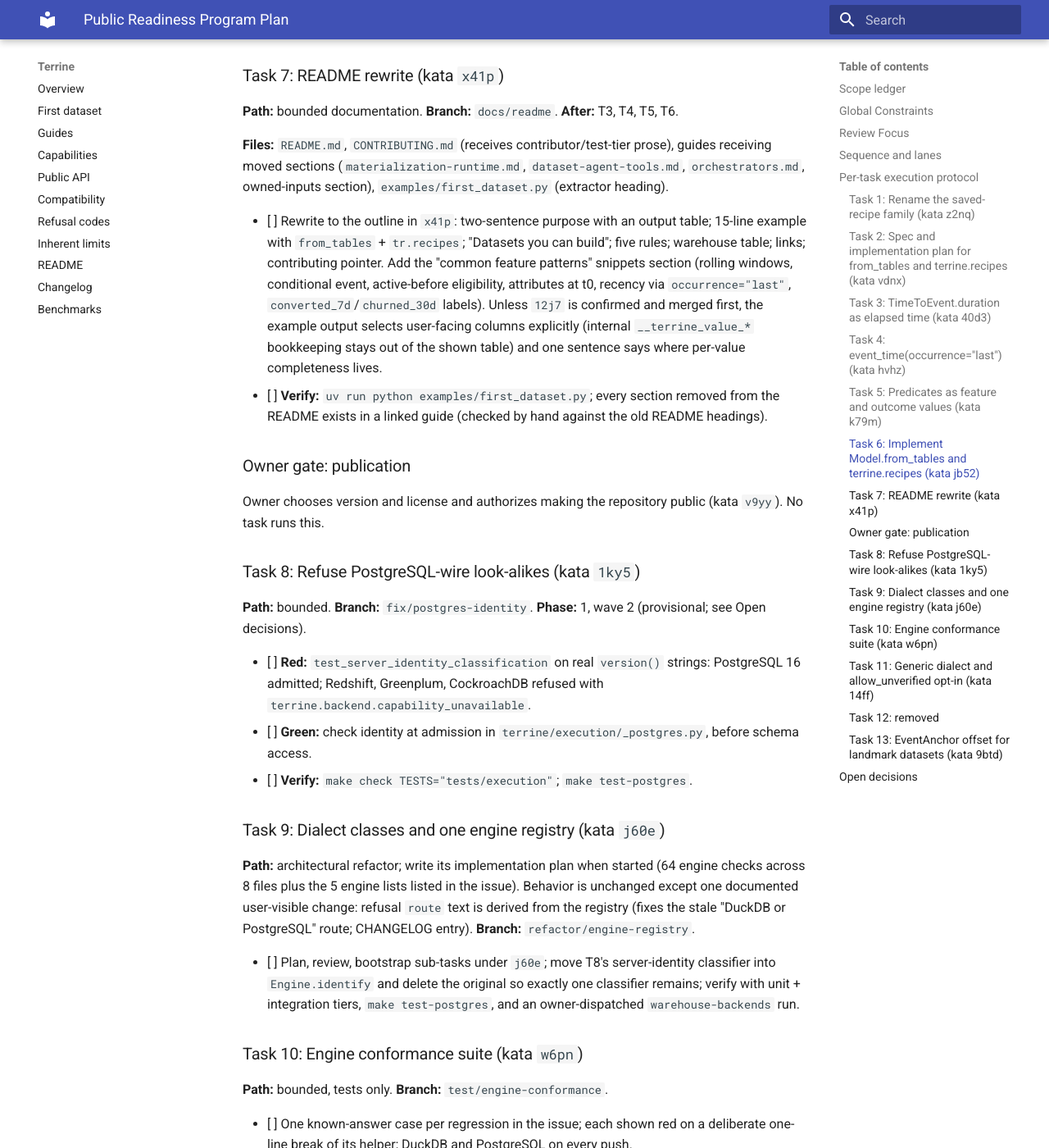
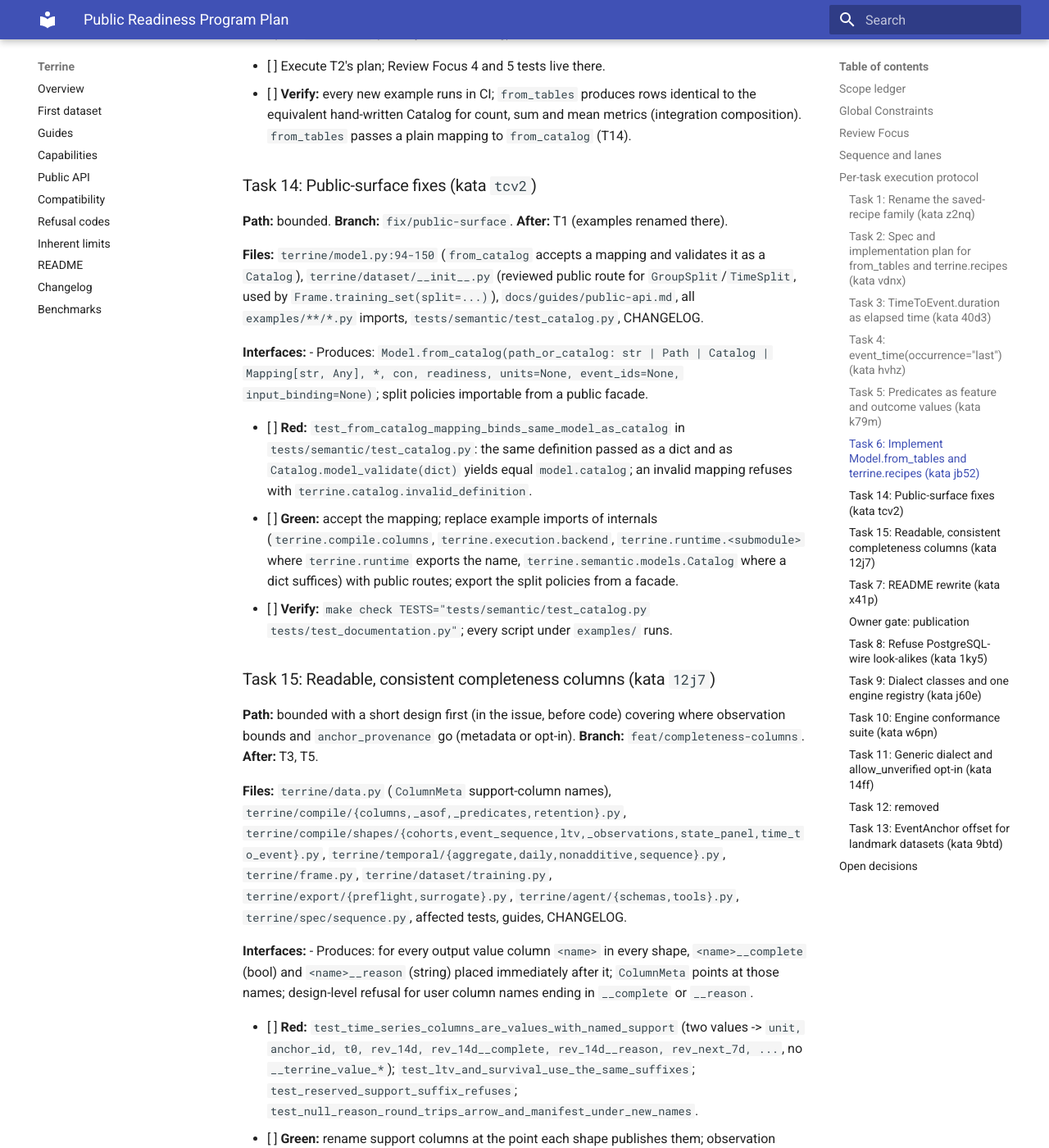
Before and after one commit to kylejcaron/terrine, an MkDocs documentation site: the page built from docs/superpowers/plans/2026-10-26-public-readiness.md, in a window 1280 px wide and 1400 px high, scrolled down 8357 px. Shown: the whole window at 82% size. Built offline with MkDocs 1.6.1 and Material for MkDocs 9.7.7, drawn with Linux system fonts in a browser that asks for light colours; some of the changed text lies outside the part shown.

Commit message:
docs: add public-surface and completeness-column work to the public readiness plan

````diff
--- a/docs/superpowers/plans/2026-10-26-public-readiness.md
+++ b/docs/superpowers/plans/2026-10-26-public-readiness.md
@@ -23,9 +23,9 @@
 | 7a | Engine registry and conformance suite for 10-15+ engines | Owner: "assume we'll support 10-15 in the near future and might expand further beyond that"; "yes please!" | Yes |
 | 7b | Opt-in generic default for unregistered Ibis backends | Owner: "isnt it as easy as seeing which ibis backend is provided and giving a warning?"; "does your proposed solution have a default operation, ie just default unverified ibis?"; "yes please!" | Yes |
 | 7c | Adding new engines (Trino, ClickHouse, SQL Server, Oracle, Spark, ...) | Owner: "we wont add additional engines as part of this work" | **Out of scope** - no tasks; kata `6dmp` stays in the backlog outside this plan |
-| 8 | Refuse PostgreSQL-wire look-alikes (Redshift etc. admitted as PostgreSQL); moved before publication | Owner standing rule (global AGENTS.md): "Do not defer related defects found while working". Placement in phase 1 is provisional (plan review, high finding) | Yes (placement provisional; see Open decisions) |
-| 9 | `from_catalog` accepts a mapping; examples import public modules only (kata `tcv2`) | Agent-proposed | **No** - no tasks; listed in the needs-human issue |
-| 10 | Readable, consistent completeness columns across shapes (kata `12j7`) | Agent-proposed | **No** - no tasks; listed in the needs-human issue |
+| 8 | Refuse PostgreSQL-wire look-alikes (Redshift etc. admitted as PostgreSQL), before publication | Owner standing rule (global AGENTS.md): "Do not defer related defects found while working"; placement: "recommendations sounds good to me" (reply to "keep it in phase 1") | Yes |
+| 9 | `from_catalog` accepts a mapping; examples import public modules only; reviewed public route for training splits (kata `tcv2`) | Owner: "recommendations sounds good to me" (reply to "include it") | Yes |
+| 10 | Readable, consistent completeness columns across shapes, option (a): `<name>__complete` / `<name>__reason` next to each value (kata `12j7`) | Owner: "recommendations sounds good to me" (reply to "include it, and use (a)") | Yes |
 
 Making the repository public, choosing version/license and any push or publish are owner actions (kata `v9yy`), not tasks.
 
@@ -55,10 +55,10 @@ Making the repository public, choosing version/license and any push or publish a
 ```mermaid
 flowchart LR
   subgraph P1[Phase 1: public API and usability]
-    T1[T1 z2nq rename] --> T6[T6 jb52 from_tables + recipes]
+    T1[T1 z2nq rename] --> T14[T14 tcv2 public surface] --> T6[T6 jb52 from_tables + recipes]
     T2[T2 vdnx spec + plan] --> T6
-    T3[T3 40d3 duration]
-    T4[T4 hvhz last occurrence] --> T5[T5 k79m boolean outputs]
+    T3[T3 40d3 duration] --> T15[T15 12j7 completeness columns]
+    T4[T4 hvhz last occurrence] --> T5[T5 k79m boolean outputs] --> T15
     T8[T8 1ky5 look-alikes]
   end
   subgraph P2[Phase 2]
@@ -79,15 +78,16 @@ flowchart LR
 | Wave | Parallel lanes | Why this split |
 | --- | --- | --- |
 | 1 | T1, T2, T3, T4 | Disjoint footprints. T1 and T3 both touch `terrine/frame.py` in different functions (recipe/view references vs `_normalize_output`); merge whichever finishes second with a rebase. T2 is documentation only |
-| 2 | T5 (after T4), T6 (after T1 + T2), T8 | T4 and T5 share `spec/expressions.py`, `spec/validate.py`, `compile/columns.py`, so they run in one lane. T6 touches `model.py`, `__init__.py` and a new `recipes` module; T1 must land first so "recipe" is free. T8 touches only `execution/_postgres.py` and its tests |
+| 2 | T5 (after T4), T14 (after T1), T8 | T4 and T5 share `spec/expressions.py`, `spec/validate.py`, `compile/columns.py`, so they run in one lane. T14 edits the examples T1 renames and `model.py`. T8 touches only `execution/_postgres.py` and its tests |
+| 3 | T6 (after T2 + T14), T15 (after T3 + T5) | T6 touches `model.py`, `__init__.py` and a new `recipes` module; T15 touches compile, temporal, `frame.py`, `data.py`, exports and agent schemas. Only guide pages overlap; rebase the second |
 | Gate | Owner pushes `main` and dispatches `warehouse-backends` (`backend_mode=all`) | Snowflake parity has no local route; GitHub actions are owner-reserved |
-| 3 | T7 | Shows the final API: blocked by T3, T4, T5, T6 |
+| 4 | T7 | Shows the final API: blocked by T3, T4, T5, T6, T14, T15 |
 | Gate | Owner decides publication (`v9yy`) | Owner-reserved |
-| 4 | T9, T10, T13 | T9 is a pure refactor of `terrine/backends/` and `terrine/execution/`; T10 adds tests only; T13 touches `compile/anchors.py` near the engine list T9 removes (`anchors.py:154`): rebase whichever lands second |
-| 5 | T11 (after T9 + T10) | Needs the registry and the suite |
+| 5 | T9, T10, T13 | T9 is a pure refactor of `terrine/backends/` and `terrine/execution/`; T10 adds tests only; T13 touches `compile/anchors.py` near the engine list T9 removes (`anchors.py:154`): rebase whichever lands second |
+| 6 | T11 (after T9 + T10) | Needs the registry and the suite |
 | - | No new engines | Owner decision; T12 removed |
 
-Concurrency cap: at most four worktrees at once; waves 1 and 2 stay within it.
+Concurrency cap: at most four worktrees at once; every wave stays within it.
 
 ## Per-task execution protocol
 
@@ -176,15 +176,41 @@ Every task follows the same loop (kata-driven-development "Per-Task Discipline")
 **Files (expected; T2's plan is authoritative):** `terrine/model.py`, new `terrine/recipes.py`, `terrine/__init__.py`, `docs/guides/*` (constructor first, "under the hood" Design second), examples, `AGENTS.md` (two-layer API wording), CHANGELOG.
 
 - [ ] Execute T2's plan; Review Focus 4 and 5 tests live there.
-- [ ] **Verify:** every new example runs in CI; `from_tables` produces rows identical to the equivalent hand-written Catalog for count, sum and mean metrics (integration composition).
+- [ ] **Verify:** every new example runs in CI; `from_tables` produces rows identical to the equivalent hand-written Catalog for count, sum and mean metrics (integration composition). `from_tables` passes a plain mapping to `from_catalog` (T14).
+
+### Task 14: Public-surface fixes (kata `tcv2`)
+
+**Path:** bounded. **Branch:** `fix/public-surface`. **After:** T1 (examples renamed there).
+
+**Files:** `terrine/model.py:94-150` (`from_catalog` accepts a mapping and validates it as a `Catalog`), `terrine/dataset/__init__.py` (reviewed public route for `GroupSplit`/`TimeSplit`, used by `Frame.training_set(split=...)`), `docs/guides/public-api.md`, all `examples/**/*.py` imports, `tests/semantic/test_catalog.py`, CHANGELOG.
+
+**Interfaces:**
+- Produces: `Model.from_catalog(path_or_catalog: str | Path | Catalog | Mapping[str, Any], *, con, readiness, units=None, event_ids=None, input_binding=None)`; split policies importable from a public facade.
+
+- [ ] **Red:** `test_from_catalog_mapping_binds_same_model_as_catalog` in `tests/semantic/test_catalog.py`: the same definition passed as a dict and as `Catalog.model_validate(dict)` yields equal `model.catalog`; an invalid mapping refuses with `terrine.catalog.invalid_definition`.
+- [ ] **Green:** accept the mapping; replace example imports of internals (`terrine.compile.columns`, `terrine.execution.backend`, `terrine.runtime.<submodule>` where `terrine.runtime` exports the name, `terrine.semantic.models.Catalog` where a dict suffices) with public routes; export the split policies from a facade.
+- [ ] **Verify:** `make check TESTS="tests/semantic/test_catalog.py tests/test_documentation.py"`; every script under `examples/` runs.
+
+### Task 15: Readable, consistent completeness columns (kata `12j7`)
+
+**Path:** bounded with a short design first (in the issue, before code) covering where observation bounds and `anchor_provenance` go (metadata or opt-in). **Branch:** `feat/completeness-columns`. **After:** T3, T5.
+
+**Files:** `terrine/data.py` (`ColumnMeta` support-column names), `terrine/compile/{columns,_asof,_predicates,retention}.py`, `terrine/compile/shapes/{cohorts,event_sequence,ltv,_observations,state_panel,time_to_event}.py`, `terrine/temporal/{aggregate,daily,nonadditive,sequence}.py`, `terrine/frame.py`, `terrine/dataset/training.py`, `terrine/export/{preflight,surrogate}.py`, `terrine/agent/{schemas,tools}.py`, `terrine/spec/sequence.py`, affected tests, guides, CHANGELOG.
+
+**Interfaces:**
+- Produces: for every output value column `<name>` in every shape, `<name>__complete` (bool) and `<name>__reason` (string) placed immediately after it; `ColumnMeta` points at those names; design-level refusal for user column names ending in `__complete` or `__reason`.
+
+- [ ] **Red:** `test_time_series_columns_are_values_with_named_support` (two values -> `unit, anchor_id, t0, rev_14d, rev_14d__complete, rev_14d__reason, rev_next_7d, ...`, no `__terrine_value_*`); `test_ltv_and_survival_use_the_same_suffixes`; `test_reserved_support_suffix_refuses`; `test_null_reason_round_trips_arrow_and_manifest_under_new_names`.
+- [ ] **Green:** rename support columns at the point each shape publishes them; observation bounds move per the design; exports and training views read names from `ColumnMeta`.
+- [ ] **Verify:** `make check TESTS="tests"`; `uv run pytest -q integration`; `make test-postgres`; library hand-off integration tests unchanged in behavior.
 
 ### Task 7: README rewrite (kata `x41p`)
 
-**Path:** bounded documentation. **Branch:** `docs/readme`. **After:** T3, T4, T5, T6.
+**Path:** bounded documentation. **Branch:** `docs/readme`. **After:** T3, T4, T5, T6, T14, T15 and the warehouse-backends gate.
 
 **Files:** `README.md`, `CONTRIBUTING.md` (receives contributor/test-tier prose), guides receiving moved sections (`materialization-runtime.md`, `dataset-agent-tools.md`, `orchestrators.md`, owned-inputs section), `examples/first_dataset.py` (extractor heading).
 
-- [ ] Rewrite to the outline in `x41p`: two-sentence purpose with an output table; 15-line example with `from_tables` + `tr.recipes`; "Datasets you can build"; five rules; warehouse table; links; contributing pointer. Add the "common feature patterns" snippets section (rolling windows, conditional event, active-before eligibility, attributes at t0, recency via `occurrence="last"`, `converted_7d`/`churned_30d` labels). Unless `12j7` is confirmed and merged first, the example output selects user-facing columns explicitly (internal `__terrine_value_*` bookkeeping stays out of the shown table) and one sentence says where per-value completeness lives.
+- [ ] Rewrite to the outline in `x41p`: two-sentence purpose with an output table; 15-line example with `from_tables` + `tr.recipes`; "Datasets you can build"; five rules; warehouse table; links; contributing pointer. Add the "common feature patterns" snippets section (rolling windows, conditional event, active-before eligibility, attributes at t0, recency via `occurrence="last"`, `converted_7d`/`churned_30d` labels). The example output shows values with their `__complete`/`__reason` columns (T15).
 - [ ] **Verify:** `uv run python examples/first_dataset.py`; every section removed from the README exists in a linked guide (checked by hand against the old README headings).
 
 ### Owner gate: publication
@@ -193,7 +219,7 @@ Owner chooses version and license and authorizes making the repository public (k
 
 ### Task 8: Refuse PostgreSQL-wire look-alikes (kata `1ky5`)
 
-**Path:** bounded. **Branch:** `fix/postgres-identity`. **Phase:** 1, wave 2 (provisional; see Open decisions).
+**Path:** bounded. **Branch:** `fix/postgres-identity`. **Phase:** 1, wave 2.
 
 - [ ] **Red:** `test_server_identity_classification` on real `version()` strings: PostgreSQL 16 admitted; Redshift, Greenplum, CockroachDB refused with `terrine.backend.capability_unavailable`.
 - [ ] **Green:** check identity at admission in `terrine/execution/_postgres.py`, before schema access.
@@ -225,6 +251,5 @@ Adding engines is out of scope for this plan (owner: "we wont add additional eng
 
 ## Open decisions
 
-- T8 placement: moved before publication (phase 1, wave 2) because the plan review rated shipping the look-alike gap publicly as high severity and the owner's standing rule says not to defer related defects. The owner ordered warehouse work third; T8 is a defect fix rather than warehouse feature work. Revert to phase 3 if the owner prefers.
-- Unconfirmed rows 9 and 10 (kata `tcv2`, `12j7`) await the owner; the needs-human issue lists them. If confirmed, `12j7` belongs after T3 and T5 (it renames columns those tasks touch) and before T7.
+- Resolved 2026-10-26 ("recommendations sounds good to me"): T8 stays before publication; `tcv2` and `12j7` are in phase 1 as T14 and T15 (option (a)); the warehouse-backends run gates the README. No new engines ("we wont add additional engines as part of this work").
 - Plan review finding "allow a README milestone on the current API before T6" was rejected: the owner ordered API changes before the README ("1) focus on public api / usability changes 2) update the readme").
````
Also changed, not shown: other parts of docs/superpowers/plans/2026-10-26-public-readiness.md (+1 -2 lines).
